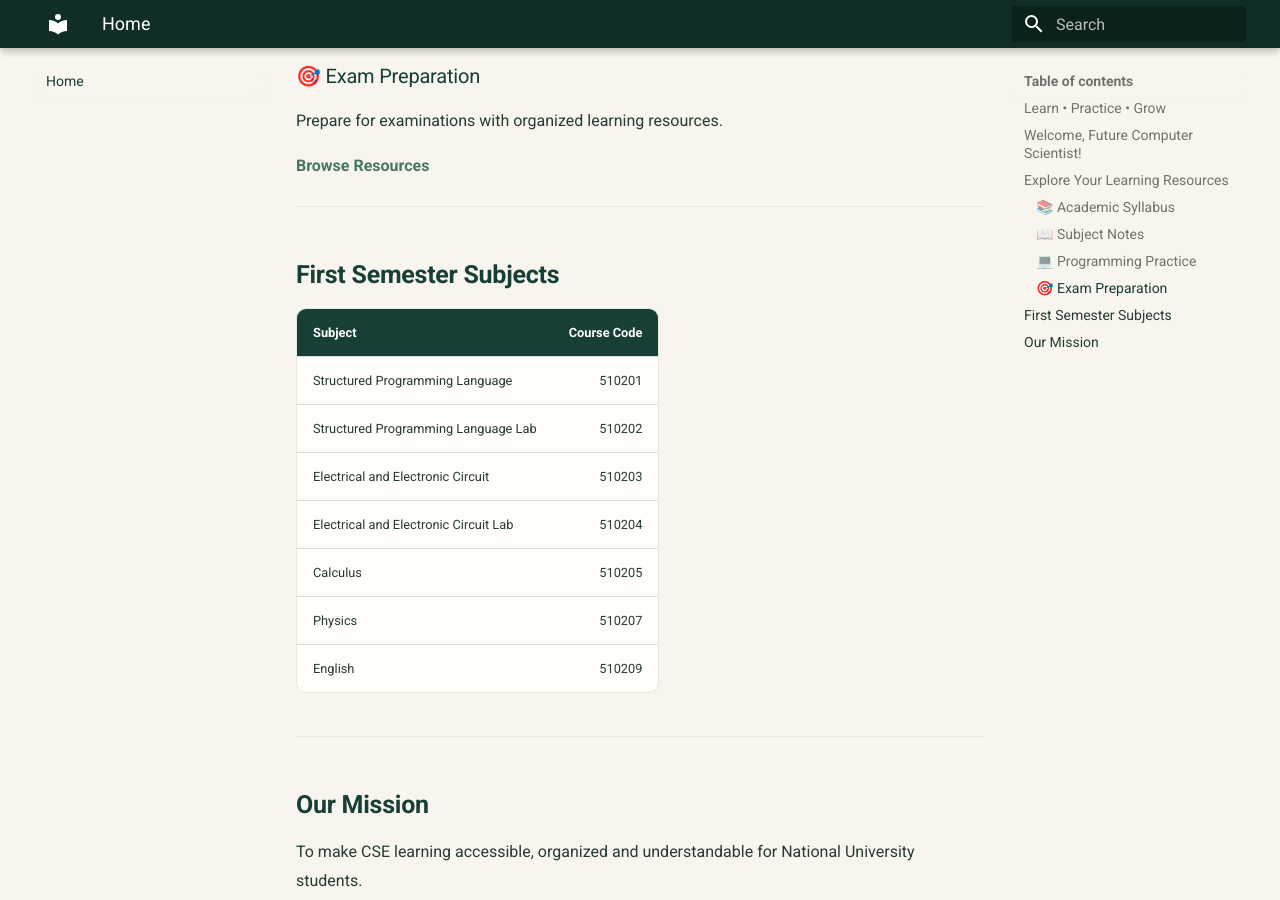
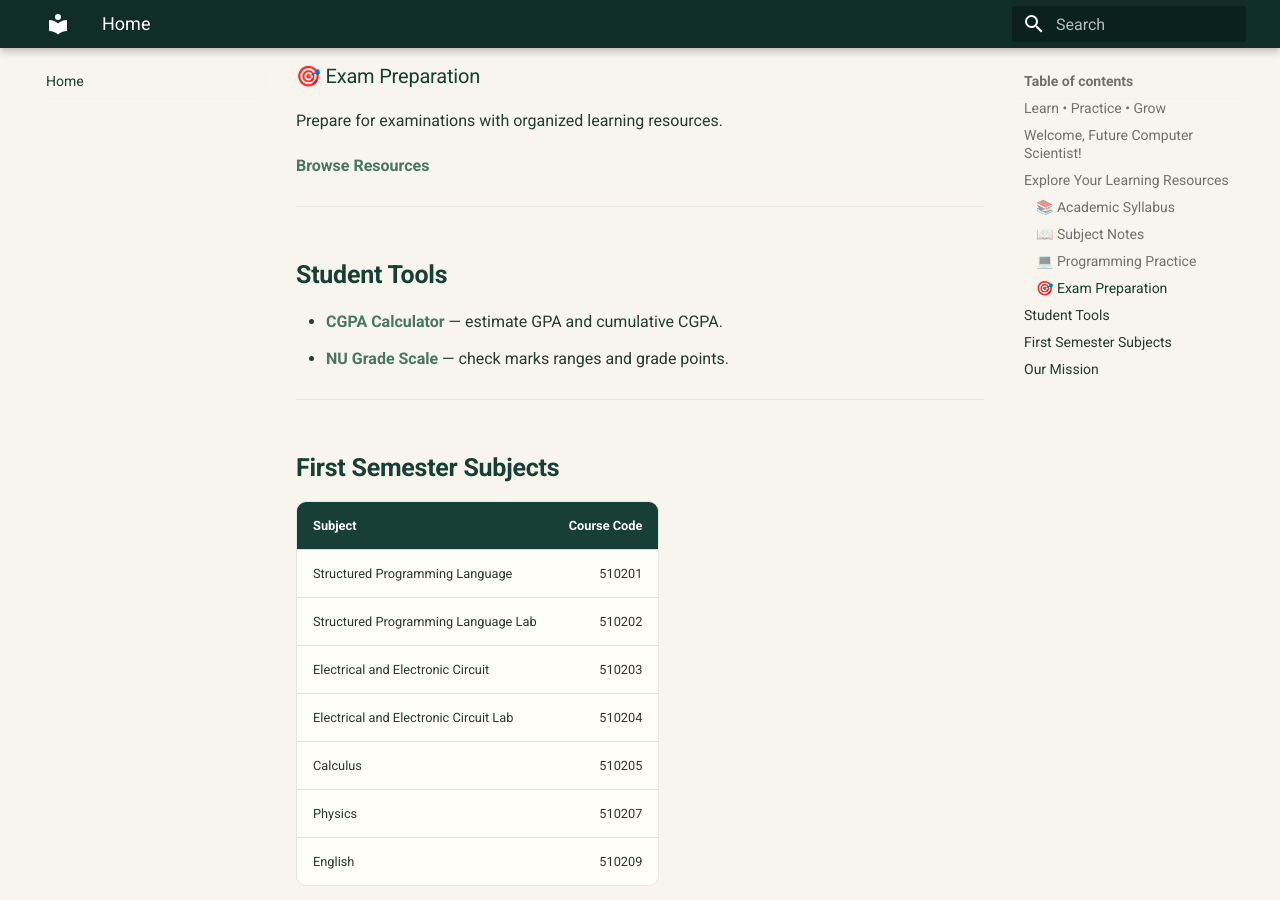
Before and after one commit to taimiyatahsin0-png/nu-cse-notes-store, an MkDocs documentation site: the page built from docs/index.md, in a window 1280 px wide and 900 px high, scrolled down 1081 px. Built offline with MkDocs 1.6.1 and Material for MkDocs 9.7.7, drawn with Linux system fonts in a browser that asks for light colours.

Commit message:
Add CGPA and grade scale links to home page

```diff
--- a/docs/index.md
+++ b/docs/index.md
@@ -42,6 +42,13 @@ Prepare for examinations with organized learning resources.
 
 ---
 
+## Student Tools
+
+- [CGPA Calculator](tools/cgpa-calculator.md) — estimate GPA and cumulative CGPA.
+- [NU Grade Scale](tools/grade-scale.md) — check marks ranges and grade points.
+
+---
+
 ## First Semester Subjects
 
 | Subject | Course Code |
```
